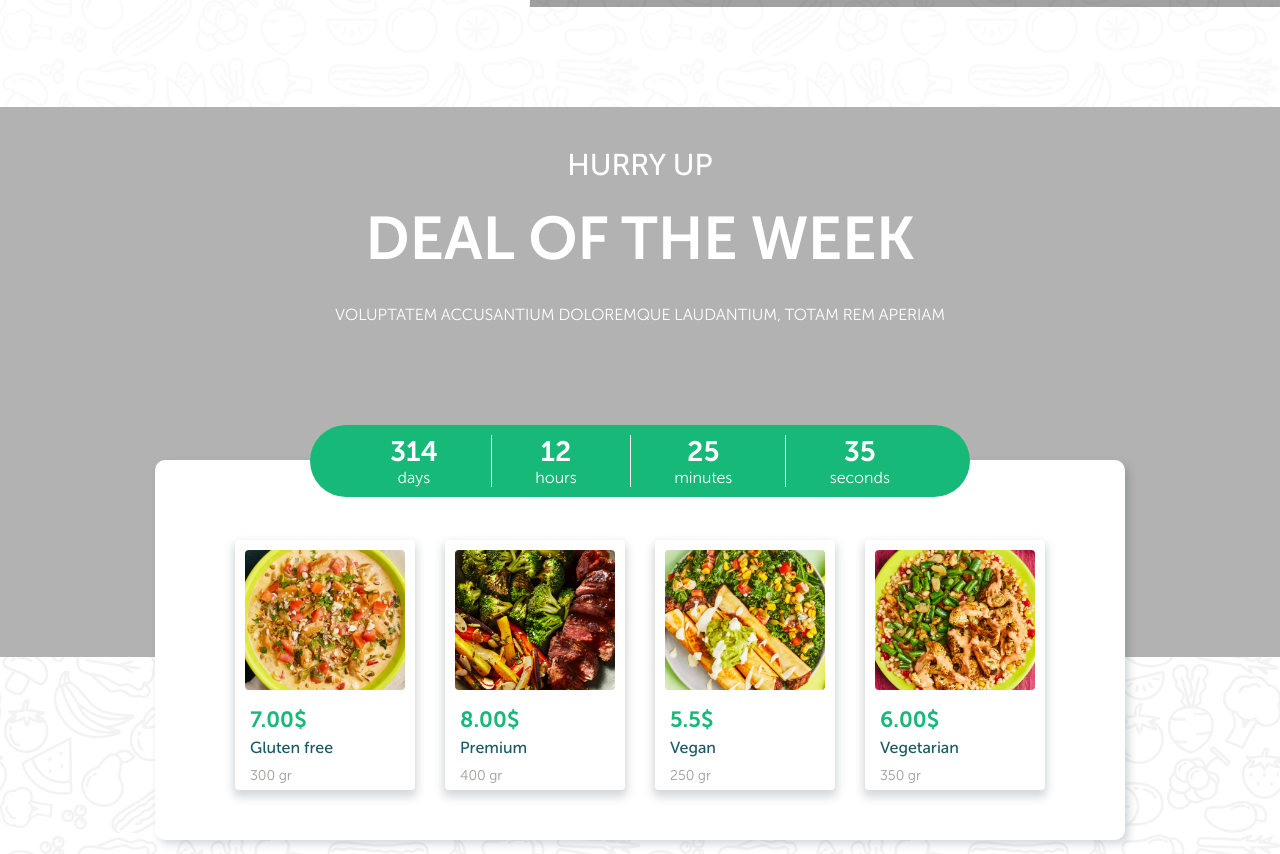
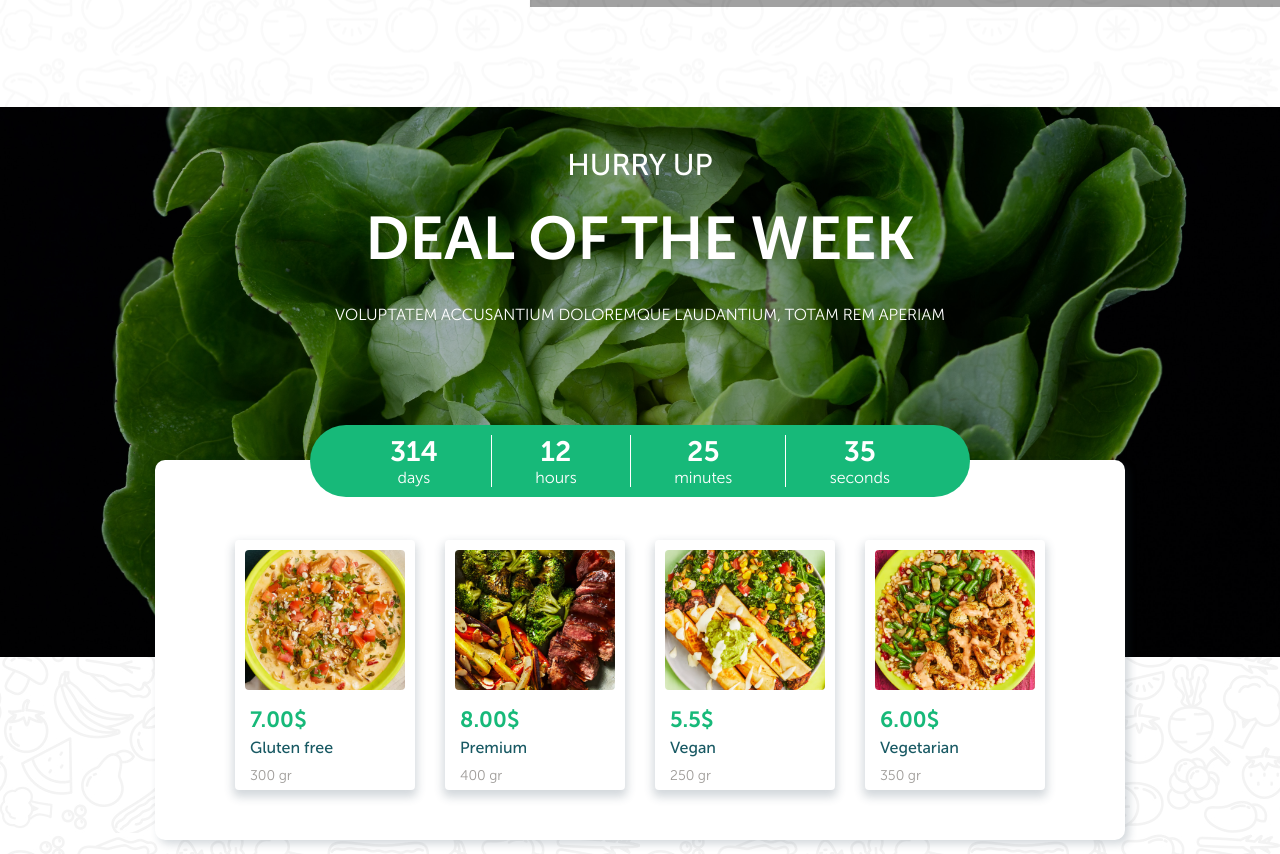
Before and after one commit to DanilDyubin/meal, a website: page src/index.html in a window 1280 px wide. Shown: the part 636-1490 px from the top of the page. Drawn offline with Linux system fonts and the light colour scheme; grey boxes are pictures that could not be loaded.

Commit message:
fixed bg

```diff
--- a/src/sass/blocks/deal.scss
+++ b/src/sass/blocks/deal.scss
@@ -1,7 +1,7 @@
 .deal {
   position: relative;
   height: 550px;
-  background-image: url('../../img/cabbageDeal.jpg');
+  background-image: url('../../img/cabbageDeal.jpeg');
   background-position: center;
   background-repeat: no-repeat;
   background-size: cover;
```
Also changed, not shown: src/css/blocks/deal.min.css, src/css/style.min.css.
